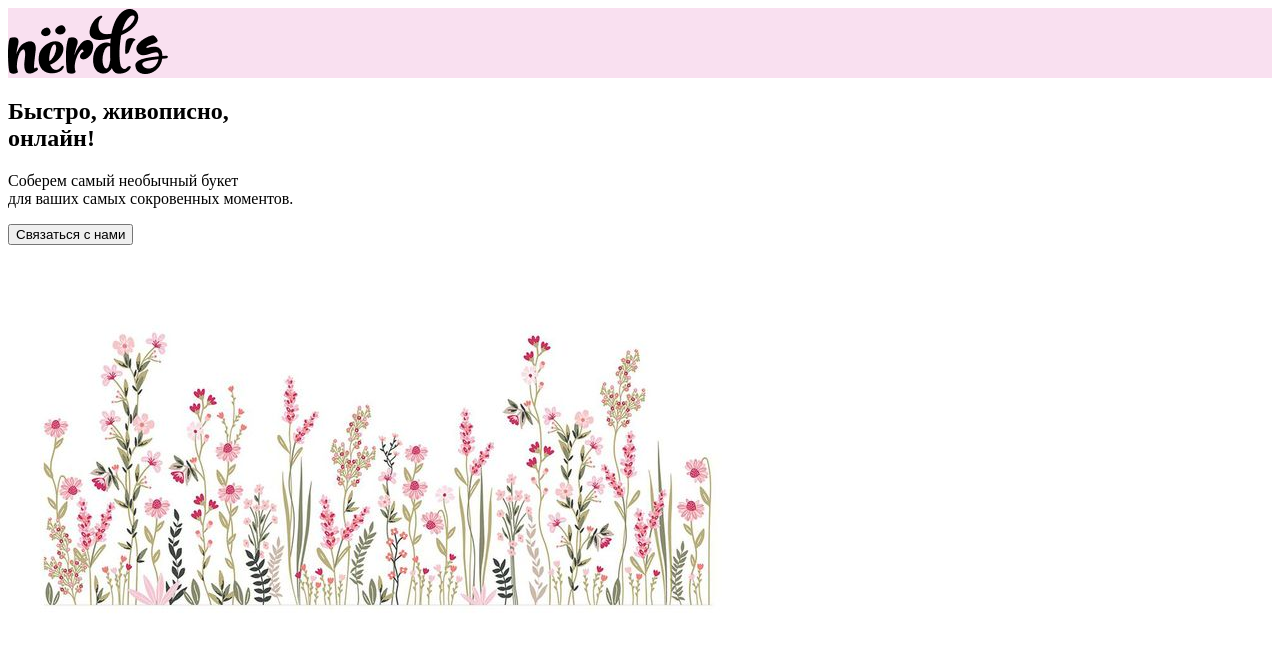
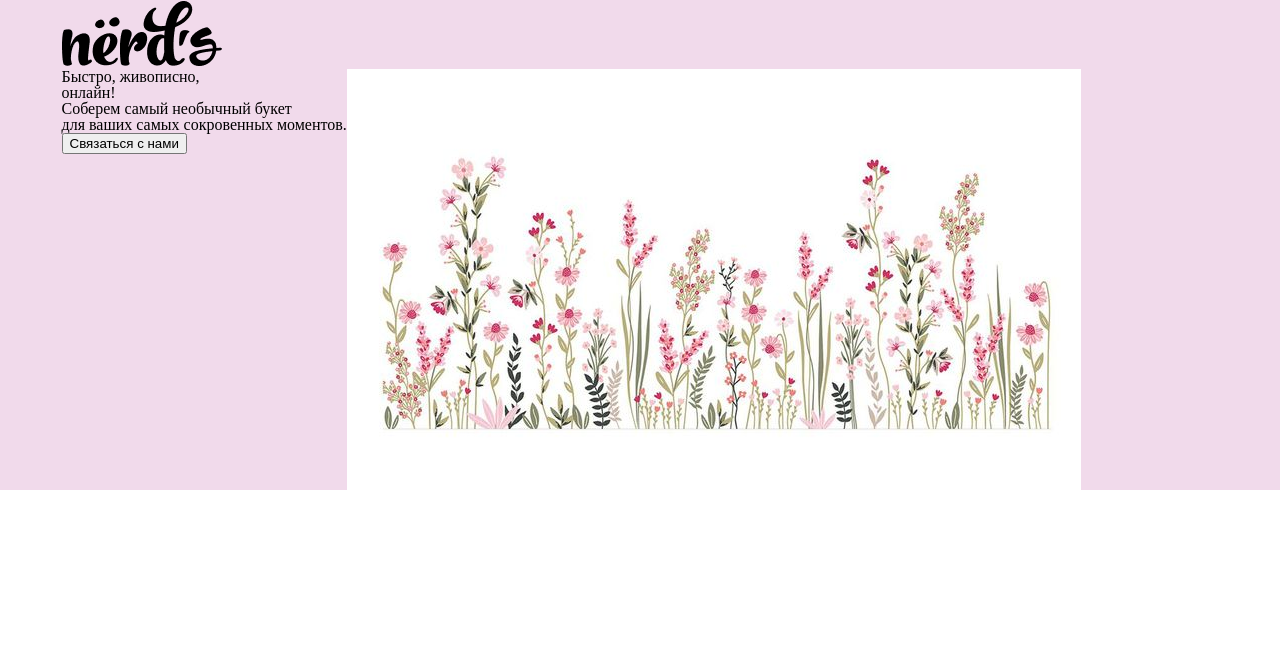
Before and after one commit to Daria4253/flower25, a plain HTML site: page index.html in a window 1280 px wide. Drawn offline with Linux system fonts and the light colour scheme.

Commit message:
add flex

```diff
--- a/index.html
+++ b/index.html
@@ -4,19 +4,24 @@
     <meta charset="UTF-8">
     <meta name="viewport" content="width=device-width, initial-scale=1.0">
     <title>Цветочки</title>
+    <link rel="stylesheet" href="reset.css">
     <link rel="stylesheet" href="style.css">
 </head>
 <body>
-    <header>
+    <div class="gray-bkg">
+            <header class="centered-block gray-bkg">
                 <img src="nerds-logo.png" alt="логотип" class="logo">
             </header>
-    <div class="intro">
+            <div class="intro-block centered-block gray-bkg">
                 <div class="intro-block-text">
                     <h2>Быстро, живописно, <br>онлайн!</h2>
                     <p>Соберем самый необычный букет <br>для ваших самых сокровенных моментов.</p>
                     <button>Связаться с нами</button>
                  </div>
+                <img src="Без названия.jpg" alt="телефоны">
+            </div>
+    </div>
 
-    <img src="Без названия.jpg" alt="телефоны">
+
 </body>
 </html>
--- /dev/null
+++ b/reset.css
@@ -0,0 +1,43 @@
+html, body, div, span, applet, object, iframe,
+h1, h2, h3, h4, h5, h6, p, blockquote, pre,
+a, abbr, acronym, address, big, cite, code,
+del, dfn, em, img, ins, kbd, q, s, samp,
+small, strike, strong, sub, sup, tt, var,
+b, u, i, center,
+dl, dt, dd, ol, ul, li,
+fieldset, form, label, legend,
+table, caption, tbody, tfoot, thead, tr, th, td,
+article, aside, canvas, details, embed,
+figure, figcaption, footer, header, hgroup,
+menu, nav, output, ruby, section, summary,
+time, mark, audio, video {
+	margin: 0;
+	padding: 0;
+	border: 0;
+	font-size: 100%;
+	font: inherit;
+	vertical-align: baseline;
+}
+/* HTML5 display-role reset for older browsers */
+article, aside, details, figcaption, figure,
+footer, header, hgroup, menu, nav, section {
+	display: block;
+}
+body {
+	line-height: 1;
+}
+ol, ul {
+	list-style: none;
+}
+blockquote, q {
+	quotes: none;
+}
+blockquote:before, blockquote:after,
+q:before, q:after {
+	content: '';
+	content: none;
+}
+table {
+	border-collapse: collapse;
+	border-spacing: 0;
+}
--- a/style.css
+++ b/style.css
@@ -1,7 +1,15 @@
-header{
-    background: #f9e0f0;
+.gray-bkg{
+    background:#f1daeb;
 }
 
 .logo{
     width: 160px;
 }
+
+.intro-block{
+    display: flex;
+}
+.centered-block{
+    margin: 0 auto;
+    width: 1157px;
+}
```
Lines whose indentation alone changed are shown as unchanged.
